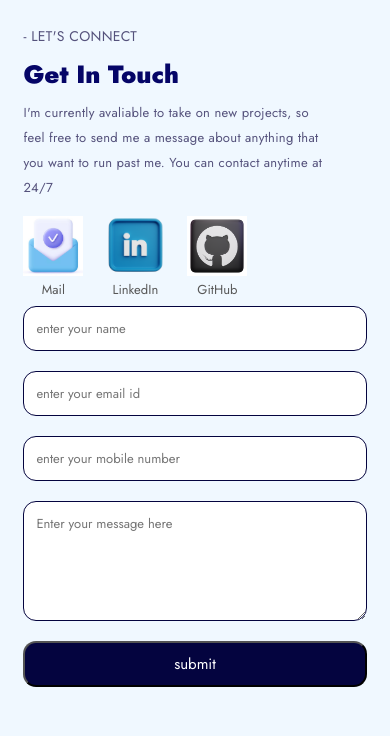
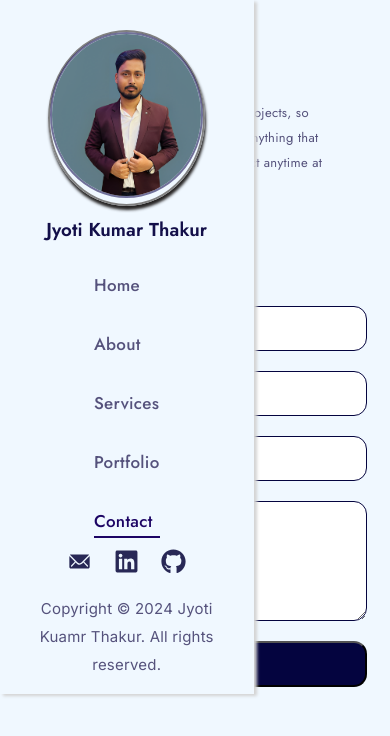
Before and after one commit to Jyoti701/portfolio, a React (Vite) app: page /contact in a window 390 px wide. Shown: the top 736 px of the page. Built offline with nearby package versions, Linux system fonts and the light colour scheme.

Commit message:
24/5-menubar

```diff
--- a/src/App.css
+++ b/src/App.css
@@ -253,5 +253,25 @@ img.circular2_png {
  .animated_text ul li {
    font-size: 17px;
  }
+ .app_container{
+   flex-direction: column;
+ }
+ .header_drawer_icon {
+   border: 1px solid red;
+   width: 100%;
+   height: 80px;
+}
+.header-container{
+  z-index: 2;
+  height: fit-content;
+   background: aliceblue;
+   width: 65%;
+   display:block;
+   overflow:unset;
+ }
+ .contact_container{
+   position: fixed; /* when menu open */
+        overflow-y: hidden;
+ }
 
- }
+}
--- a/src/App.jsx
+++ b/src/App.jsx
@@ -8,6 +8,7 @@ import Contact from './Navigation__component/Contact'
 import Portfolio from './Navigation__component/Portfolio'
 import { Outlet } from 'react-router-dom'
 import Home from './Navigation__component/Home'
+import { IoMdMenu } from "react-icons/io";
 export const approute=createBrowserRouter([
   {
 path:'/',
@@ -47,6 +48,7 @@ function App() {
   return(
     <div className='app_container'>
     <Sideheader/>
+    <IoMdMenu/>
     <Outlet/>
 
     </div>
--- a/src/Navigation__component/contact.css
+++ b/src/Navigation__component/contact.css
@@ -8,6 +8,14 @@
     display: flex;
 
 }
+input[type=number]::-webkit-inner-spin-button,
+input[type=number]::-webkit-outer-spin-button {
+    -webkit-appearance: none;
+    -moz-appearance: none;
+    appearance: none;
+    margin: 0;
+}
+
 .left_contact_container{
     width:50%;
 }
```
